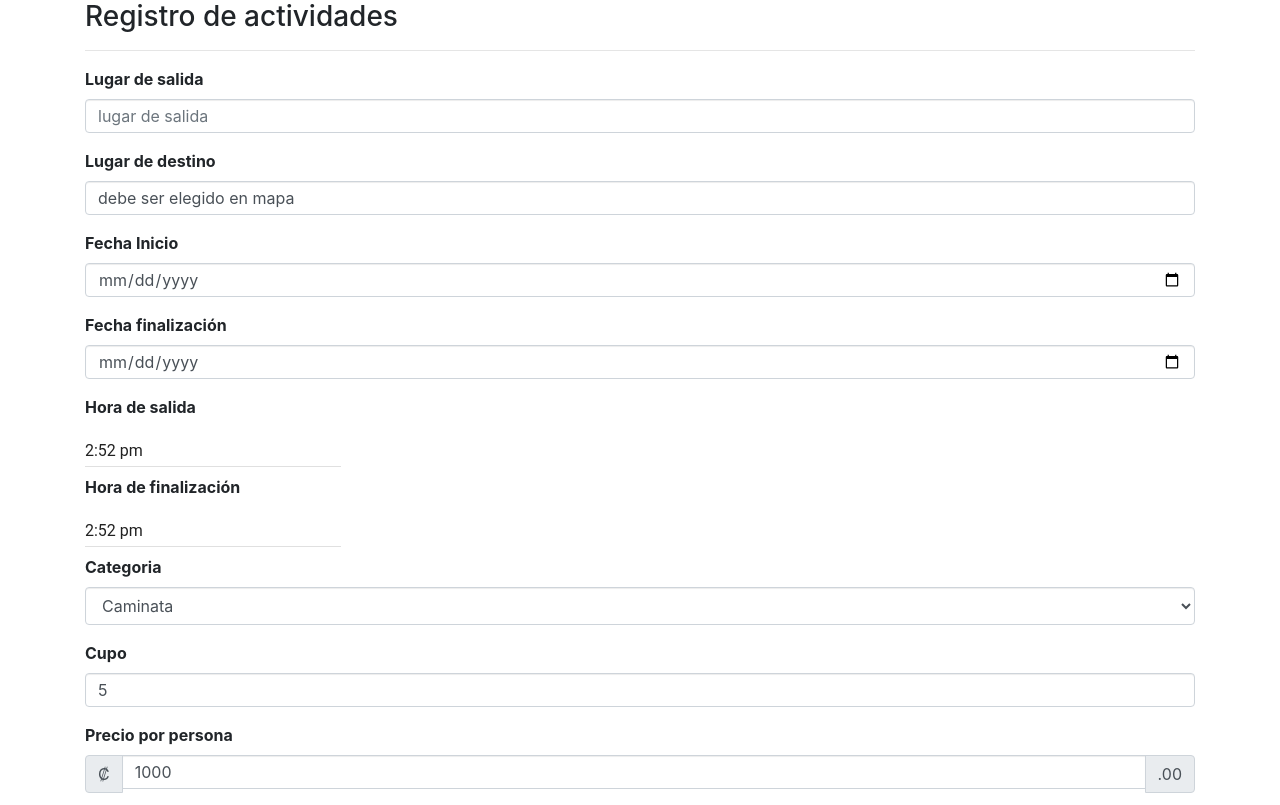
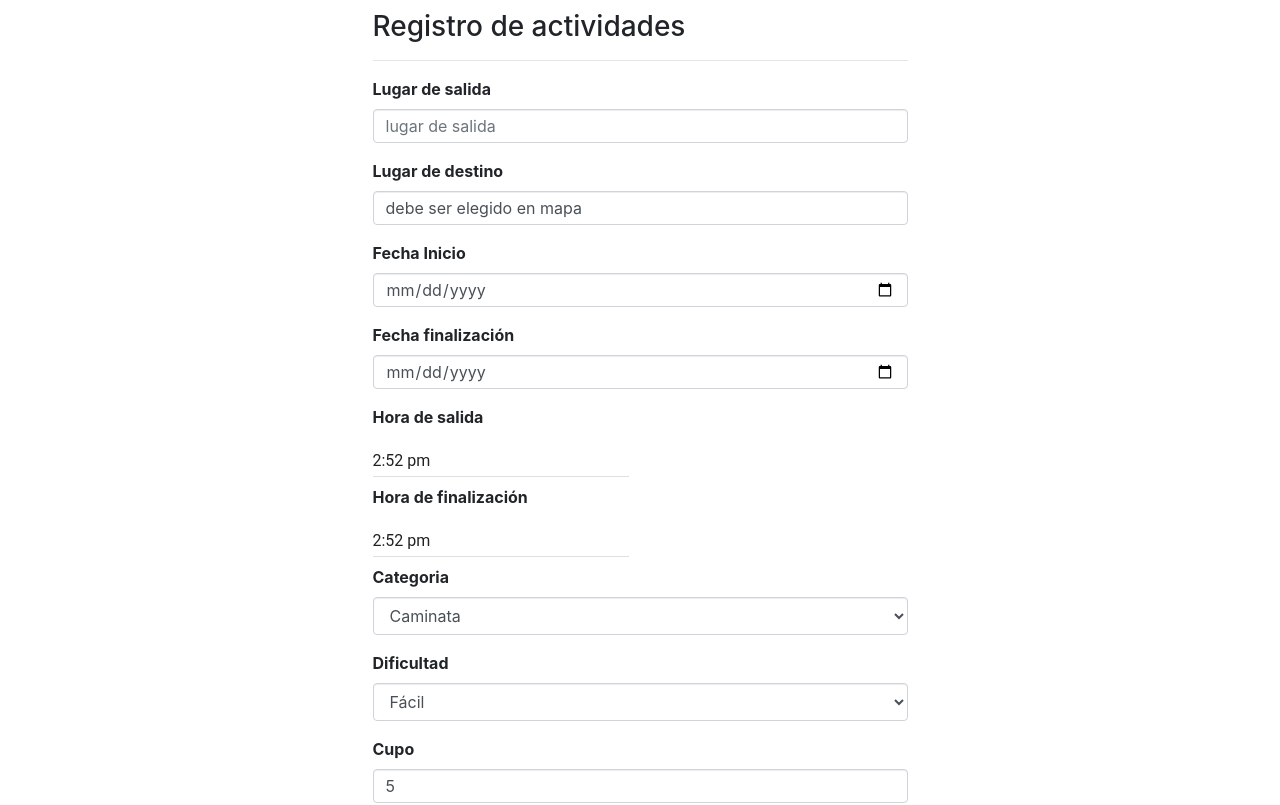
Before and after one commit to kevinubau/toursReactAppWeb, a React (Create React App) app: page / in a window 1280 px wide. Shown: the top 805 px of the page. Built offline with nearby package versions, Linux system fonts and the light colour scheme.

Commit message:
cambios en tipo de dato input de precio y cupo...  y algo de  estilo

```diff
--- a/src/Components/ActivitiesRegister.js
+++ b/src/Components/ActivitiesRegister.js
@@ -11,6 +11,8 @@ class ActivitiesRegister extends Component{
         super();
 
         this.state = {
+            categoriasUI:[],
+
 
             lugarSalida:'',
             companyID: '',
@@ -21,10 +23,12 @@ class ActivitiesRegister extends Component{
             horaInicio:new Date(),
             horaFin:new Date(),
             categoria:'',
+            dificultad:'',
             cupo:5,
             precio:1000,
             descripcion:'no',
             recomendaciones:'no',
+
             images:[]
 
 
@@ -43,6 +47,7 @@ class ActivitiesRegister extends Component{
         this.handleDescripcion = this.handleDescripcion.bind(this);
         this.handleRecomendaciones = this.handleRecomendaciones.bind(this);
         this.onImageChange = this.onImageChange.bind(this);
+        this.handleDificultad = this.handleDificultad.bind(this);
 
     }
 
@@ -90,14 +95,21 @@ class ActivitiesRegister extends Component{
         console.log(event.target.value);
     }
 
+    handleDificultad(event) {
+
+        this.setState({dificultad: event.target.value});
+        console.log(event.target.value);
+    }
+
     handleCupo(event){
-        this.setState({cupo: event.target.value});
+        this.setState({cupo: parseInt(event.target.value, 10)});
         console.log(event.target.value);
     }
 
     handlePrecio(event){
-        this.setState({precio: event.target.value});
+        this.setState({precio: parseInt(event.target.value, 10)});
         console.log(event.target.value);
+
     }
 
     handleDescripcion(event){
@@ -113,7 +125,7 @@ class ActivitiesRegister extends Component{
 
     handleSubmit = (event) => {
 
-        axios.post('https://excursionesdatabase.firebaseapp.com/cargarActividad', this.state)//
+        axios.post('https://excursionesdatabase.firebaseapp.com/cargarActividad', this.state)//https://excursionesdatabase.firebaseapp.com
         .then(response => {
           console.log(response, 'Proceso exitoso!');
 
@@ -159,14 +171,17 @@ class ActivitiesRegister extends Component{
               justifyContent: 'space-around',
             },
             gridList: {
-              width: 500,
-              height: 450,
+              width: '300px',
+              height: '300px',
               overflowY: 'auto',
             },
           };
         return(
 
             <div className='container'>
+                <div id="formContainer" className='sm-col-6 md-col-6 lg-col-8' >
+
+
 
                     <Form onSubmit={this.handleSubmit} >
 
@@ -227,6 +242,17 @@ class ActivitiesRegister extends Component{
                                 <option>Playa</option>
                                 <option>Camping</option>
                                 <option>...</option>
+
+                            </Input>
+                        </FormGroup>
+
+                        <FormGroup>
+                            <Label for="">Dificultad</Label>
+                            <Input required type="select" name="dificultad" id="" onChange={this.handleDificultad} value={this.state.dificultad}>
+                                <option>Fácil</option>
+                                <option>Medio</option>
+                                <option>Avanzado</option>
+
 
                             </Input>
                         </FormGroup>
@@ -294,6 +320,7 @@ class ActivitiesRegister extends Component{
 
                     </Form>
                 </div>
+            </div>
         );
     }
 }
--- a/src/css/estilo.css
+++ b/src/css/estilo.css
@@ -1,3 +1,12 @@
 html {
     font-size: 16px;
 }
+
+#formContainer{
+
+    margin: auto;
+    width: 50%;
+    padding: 10px;
+
+
+}
```
Also changed, not shown: src/Components/App.js (+4 -3 lines). Lines whose indentation alone changed are shown as unchanged.
